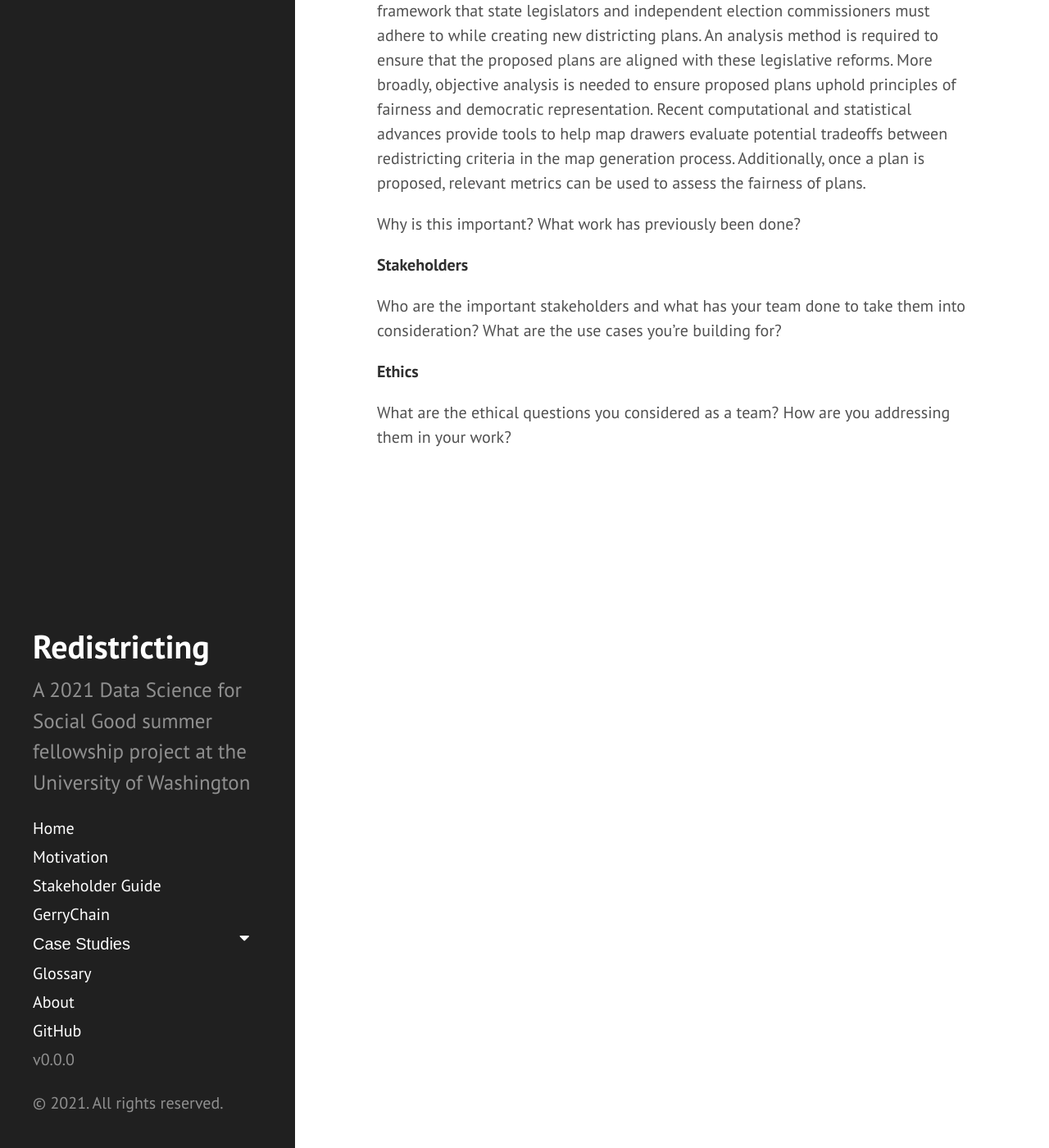
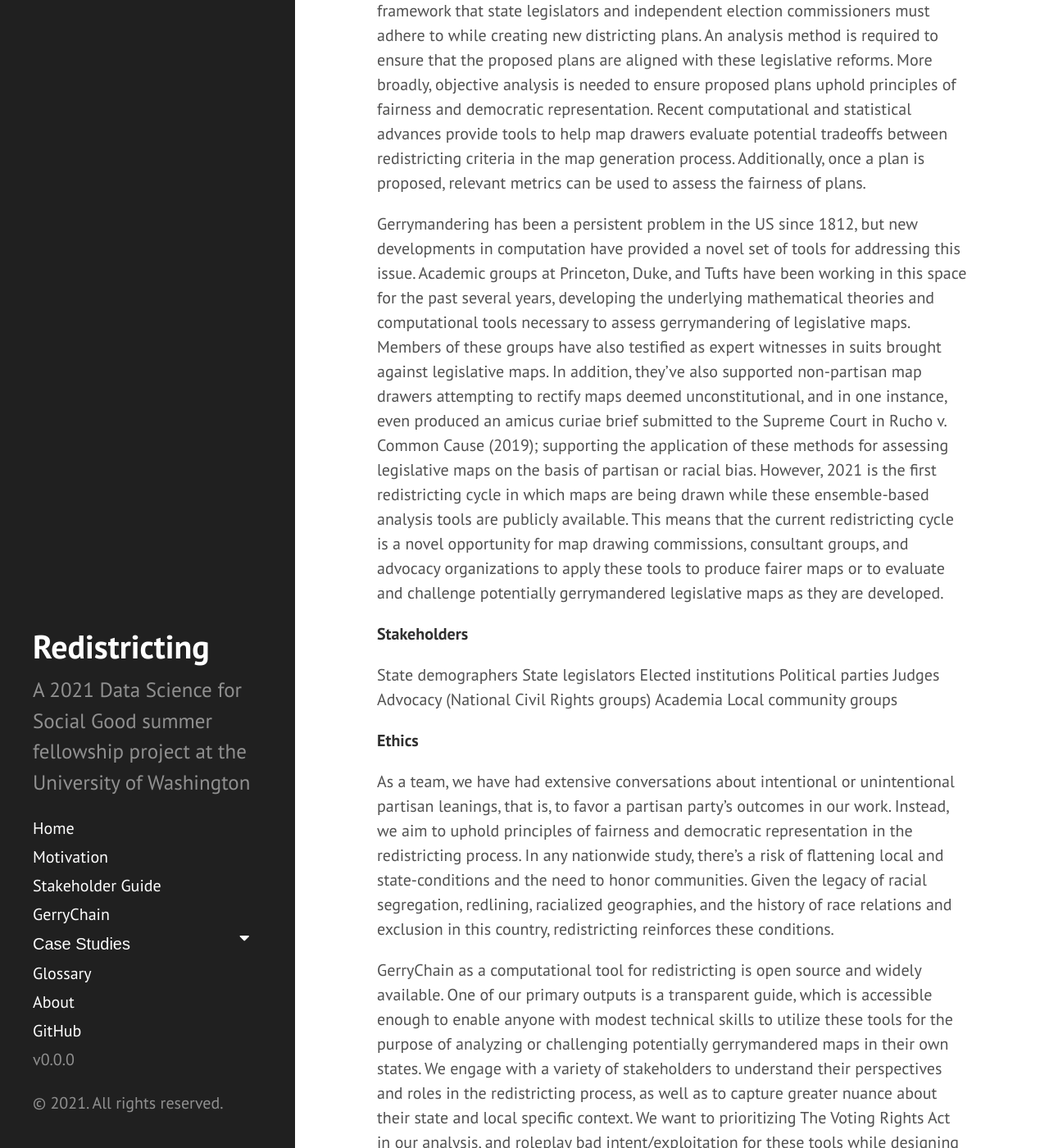
Before and after one commit to uwescience/DSSG2021-redistricting-website, a Jekyll site: the page built from motivation.md, in a window 1280 px wide and 1400 px high, scrolled down 922 px. Shown: the whole window at 82% size. Built offline with Jekyll 4.4.1, drawn with Linux system fonts in a browser that asks for light colours; some of the changed text lies outside the part shown.

Commit message:
Update motivation.md

```diff
--- a/motivation.md
+++ b/motivation.md
@@ -17,15 +17,22 @@ Truly "neutral" maps that are fair, representative, and unbiased has been a diff
 
 Several states passed crucial reforms to the redistricting process in 2018 in an effort to curb gerrymandering practices. These reforms have expanded the legislative framework that state legislators and independent election commissioners must adhere to while creating new districting plans. An analysis method is required to ensure that the proposed plans are aligned with these legislative reforms. More broadly, objective analysis is needed to ensure proposed plans uphold principles of fairness and democratic representation. Recent computational and statistical advances provide tools to help map drawers evaluate potential tradeoffs between redistricting criteria in the map generation process. Additionally, once a plan is proposed, relevant metrics can be used to assess the fairness of plans.
 
-Why is this important?
-What work has previously been done?
+Gerrymandering has been a persistent problem in the US since 1812, but new developments in computation have provided a novel set of tools for addressing this issue. Academic groups at Princeton, Duke, and Tufts have been working in this space for the past several years, developing the underlying mathematical theories and computational tools necessary to assess gerrymandering of legislative maps. Members of these groups have also testified as expert witnesses in suits brought against legislative maps. In addition, they've also supported non-partisan map drawers attempting to rectify maps deemed unconstitutional, and in one instance, even produced an amicus curiae brief submitted to the Supreme Court in Rucho v. Common Cause (2019); supporting the application of these methods for assessing legislative maps on the basis of partisan or racial bias. However, 2021 is the first redistricting cycle in which maps are being drawn while these ensemble-based analysis tools are publicly available. This means that the current redistricting cycle is a novel opportunity for map drawing commissions, consultant groups, and advocacy organizations to apply these tools to produce fairer maps or to evaluate and challenge potentially gerrymandered legislative maps as they are developed.
 
 **Stakeholders**
 
-Who are the important stakeholders and what has your team done to take them into consideration?
-What are the use cases you’re building for?
+State demographers
+State legislators
+Elected institutions
+Political parties
+Judges
+Advocacy (National Civil Rights groups)
+Academia
+Local community groups
 
 **Ethics**
 
-What are the ethical questions you considered as a team?
-How are you addressing them in your work?
+As a team, we have had extensive conversations about intentional or unintentional partisan leanings, that is, to favor a partisan party’s outcomes in our work. Instead, we aim to uphold principles of fairness and democratic representation in the redistricting process. In any nationwide study, there’s a risk of flattening local and state-conditions and the need to honor communities. Given the legacy of racial segregation, redlining, racialized geographies, and the history of race relations and exclusion in this country, redistricting reinforces these conditions.
+
+
+GerryChain as a computational tool for redistricting is open source and widely available. One of our primary outputs is a transparent guide, which is accessible enough to enable anyone with modest technical skills to utilize these tools for the purpose of analyzing or challenging potentially gerrymandered maps in their own states. We engage with a variety of stakeholders to understand their perspectives and roles in the redistricting process, as well as to capture greater nuance about their state and local specific context. We want to prioritizing The Voting Rights Act in our analysis, and roleplay bad intent/exploitation for these tools while designing a guideline for accessibility.
```
